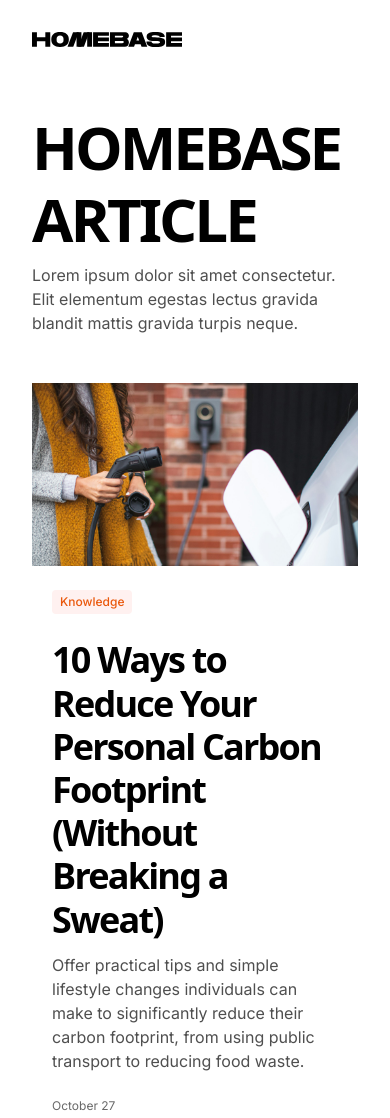
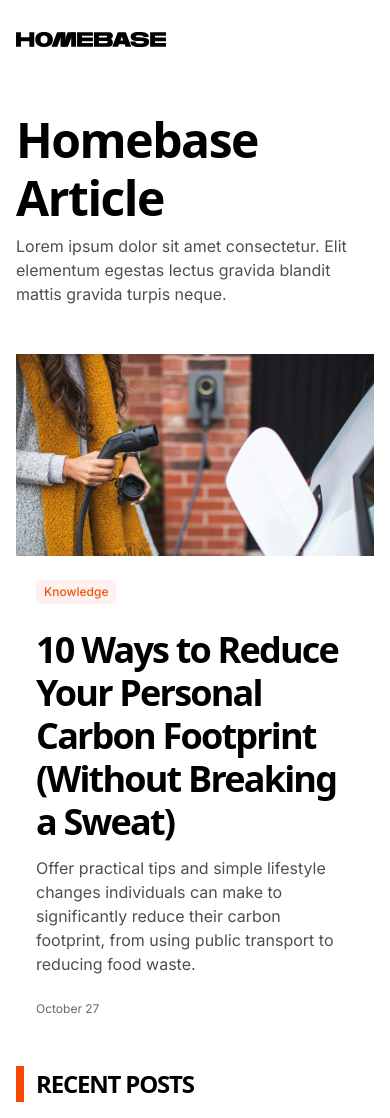
Before and after one commit to tum-more/homebase-web, an Astro site: page /blog in a window 390 px wide. Shown: the top 1118 px of the page. Built offline with nearby package versions, Linux system fonts and the light colour scheme; Astro itself is replaced by a stand-in of ours.

Commit message:
fix(style): fix heading and container padding

```diff
--- a/src/pages/blog/index.astro
+++ b/src/pages/blog/index.astro
@@ -22,7 +22,9 @@
   <main class="container mx-auto py-8 max-w-screen-xl">
     <section class="space-y-12 flex flex-col">
       <div class="space-y-2">
-        <h1 class="text-heading-2 font-heading">Homebase Article</h1>
+        <h1 class="text-heading-3 sm:text-heading-2 font-heading">
+          Homebase Article
+        </h1>
         <p class="text-body-2 text-gray-secondary">
           Lorem ipsum dolor sit amet consectetur. Elit elementum egestas lectus
           gravida blandit mattis gravida turpis neque.
--- a/tailwind.config.mjs
+++ b/tailwind.config.mjs
@@ -8,10 +8,12 @@
   theme: {
     container: {
       center: true,
-      padding: "2rem",
-      screens: {
-        xl: "1280px",
+      padding: {
+        DEFAULT: "1rem",
+        sm: "1.5rem",
+        lg: "2rem",
       },
+
     },
     extend: {
       fontFamily: {
```
